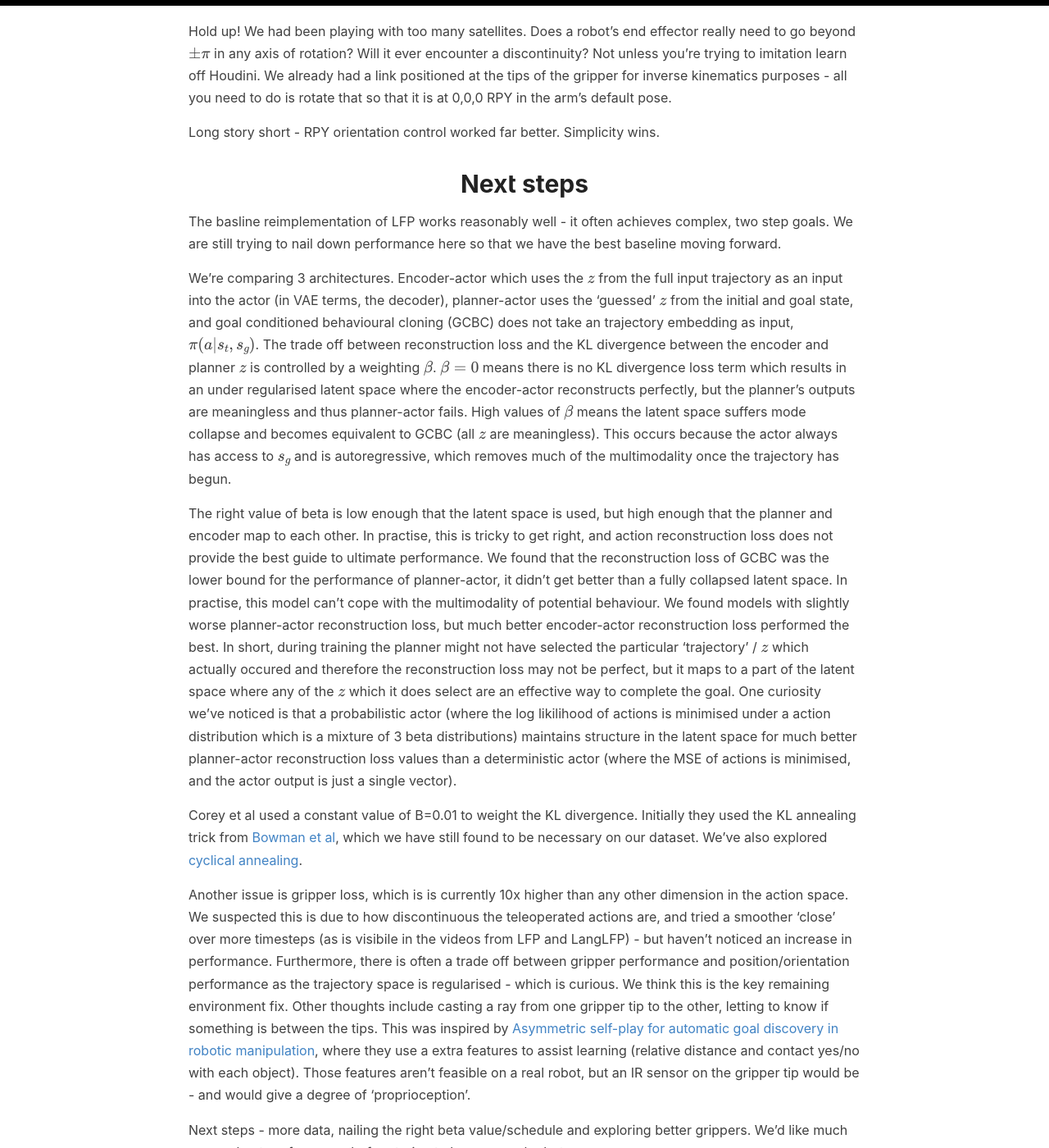
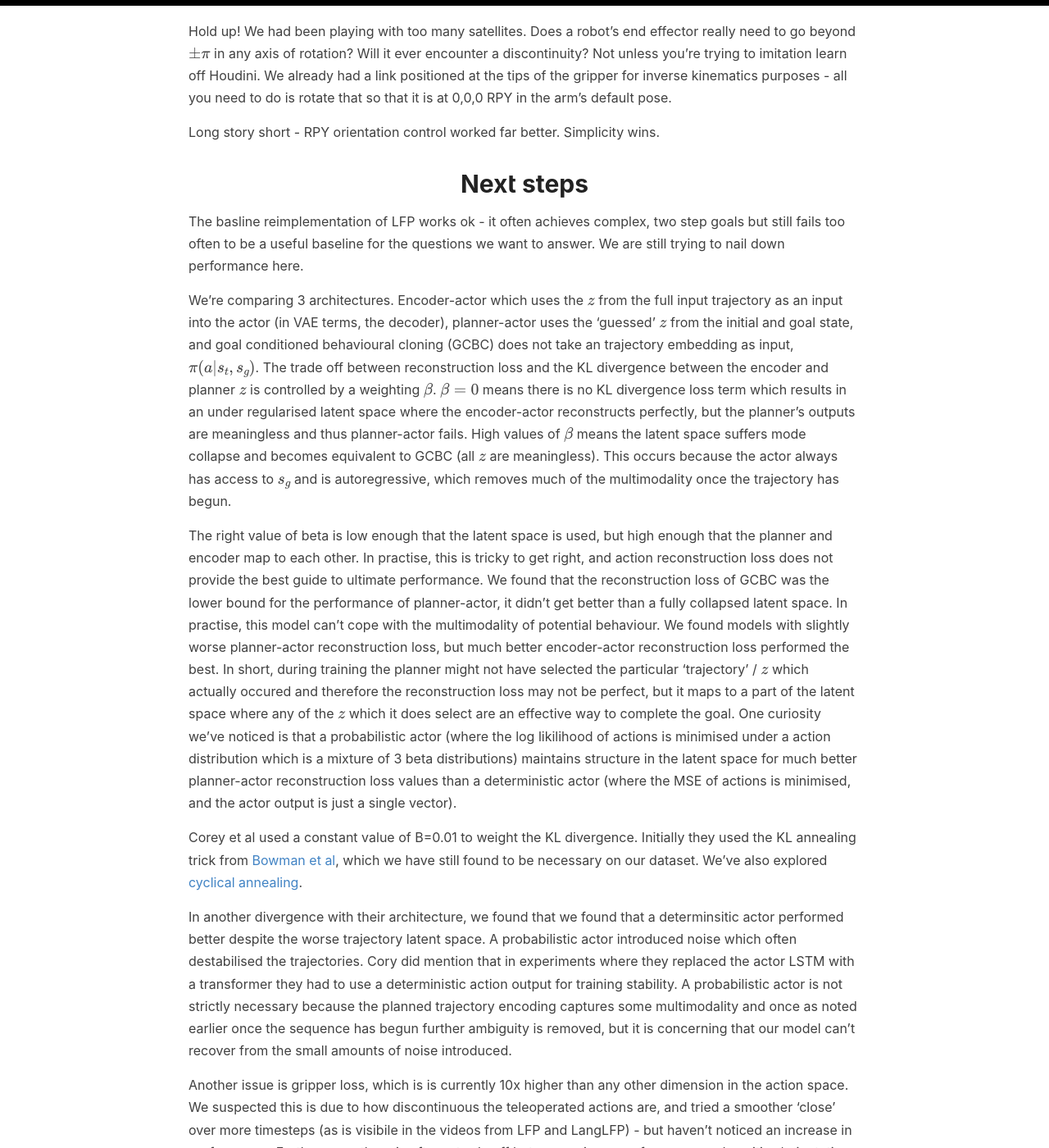
Before and after one commit to sholtodouglas/sholtodouglas.github.io, a Jekyll site: the page built from _posts/2020-12-30-LearningFromPlayAndLanguage.md, in a window 1280 px wide and 1400 px high, scrolled down 4222 px. Shown: the whole window at 82% size. Built offline with Jekyll 4.4.1, drawn with Linux system fonts in a browser that asks for light colours; formulas are drawn with MathJax 3.

Commit message:
Update 2020-12-30-LearningFromPlayAndLanguage.md

```diff
--- a/_posts/2020-12-30-LearningFromPlayAndLanguage.md
+++ b/_posts/2020-12-30-LearningFromPlayAndLanguage.md
@@ -61,7 +61,7 @@ Long story short - RPY orientation control worked far better. Simplicity wins.
 
 # Next steps
 
-The basline reimplementation of LFP works reasonably well - it often achieves complex, two step goals. We are still trying to nail down performance here so that we have the best baseline moving forward.
+The basline reimplementation of LFP works ok - it often achieves complex, two step goals but still fails too often to be a useful baseline for the questions we want to answer. We are still trying to nail down performance here.
 
 We're comparing 3 architectures. Encoder-actor which uses the $z$ from the full input trajectory as an input into the actor (in VAE terms, the decoder), planner-actor uses the 'guessed' $z$ from the initial and goal state, and goal conditioned behavioural cloning (GCBC) does not take an trajectory embedding as input, $\pi(a \|s_t, s_g)$. The trade off between reconstruction loss and the KL divergence between the encoder and planner $z$ is controlled by a weighting $\beta$. $\beta = 0$ means there is no KL divergence loss term which results in an under regularised latent space where the encoder-actor reconstructs perfectly, but the planner's outputs are meaningless and thus planner-actor fails. High values of $\beta$ means the latent space suffers mode collapse and becomes equivalent to GCBC (all $z$ are meaningless). This occurs because the actor always has access to $s_g$ and is autoregressive, which removes much of the multimodality once the trajectory has begun.
 
@@ -69,6 +69,8 @@ The right value of beta is low enough that the latent space is used, but high en
 
 Corey et al used a constant value of B=0.01 to weight the KL divergence. Initially they used the KL annealing trick from [Bowman et al](https://arxiv.org/abs/1511.06349), which we have still found to be necessary on our dataset. We've also explored [cyclical annealing](https://arxiv.org/abs/1903.10145).
 
+In another divergence with their architecture, we found that we found that a determinsitic actor performed better despite the worse trajectory latent space. A probabilistic actor introduced noise which often destabilised the trajectories. Cory did mention that in experiments where they replaced the actor LSTM with a transformer they had to use a deterministic action output for training stability. A probabilistic actor is not strictly necessary because the planned trajectory encoding captures some multimodality and once as noted earlier once the sequence has begun further ambiguity is removed, but it is concerning that our model can't recover from the small amounts of noise introduced.
+
 Another issue is gripper loss, which is is currently 10x higher than any other dimension in the action space. We suspected this is due to how discontinuous the teleoperated actions are, and tried a smoother 'close' over more timesteps (as is visibile in the videos from LFP and LangLFP) - but haven't noticed an increase in performance. Furthermore, there is often a trade off between gripper performance and position/orientation performance as the trajectory space is regularised - which is curious. We think this is the key remaining environment fix. Other thoughts include casting a ray from one gripper tip to the other, letting to know if something is between the tips. This was inspired by [Asymmetric self-play for automatic goal discovery in robotic manipulation](https://openreview.net/pdf?id=hu2aMLzOxC), where they use a extra features to assist learning (relative distance and contact yes/no with each object). Those features aren't feasible on a real robot, but an IR sensor on the gripper tip would be - and would give a degree of 'proprioception'.
 
 Next steps - more data, nailing the right beta value/schedule and exploring better grippers. We'd like much more robust performance before trying to learn on real robots.
```
